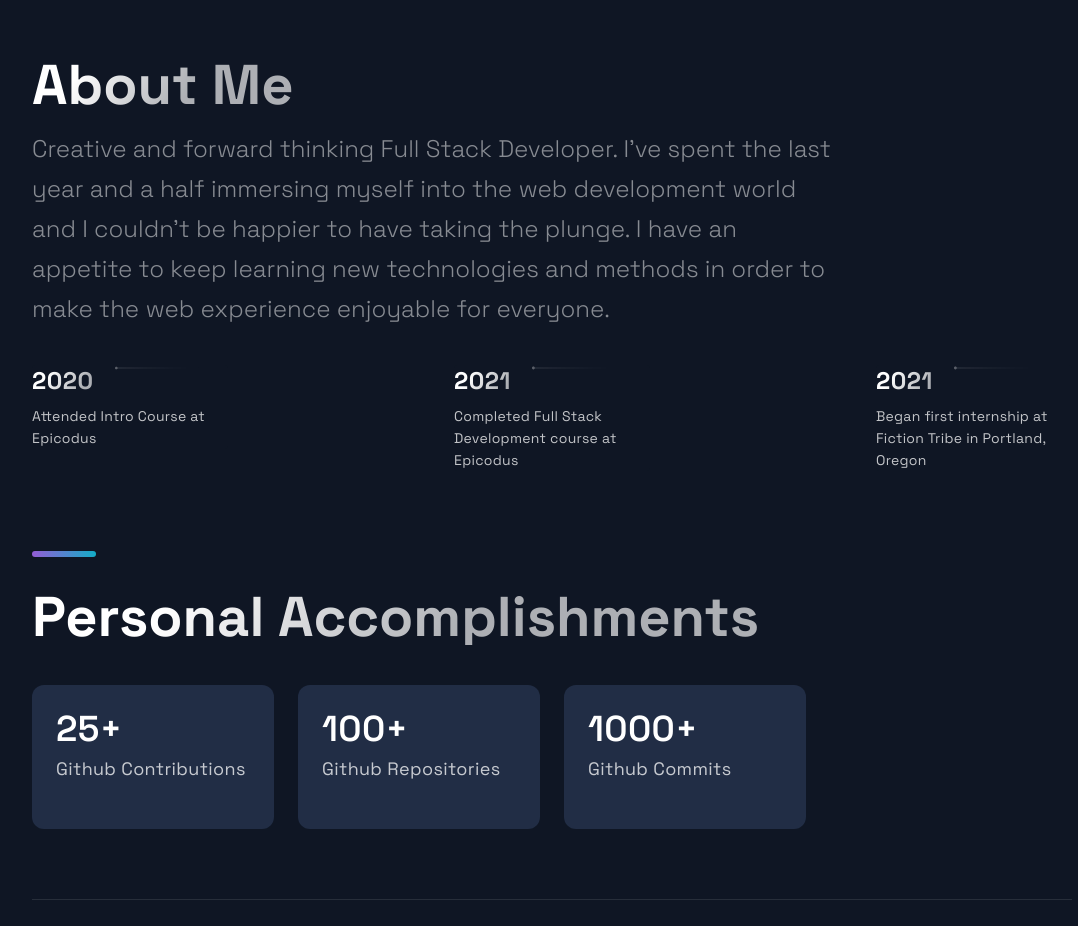
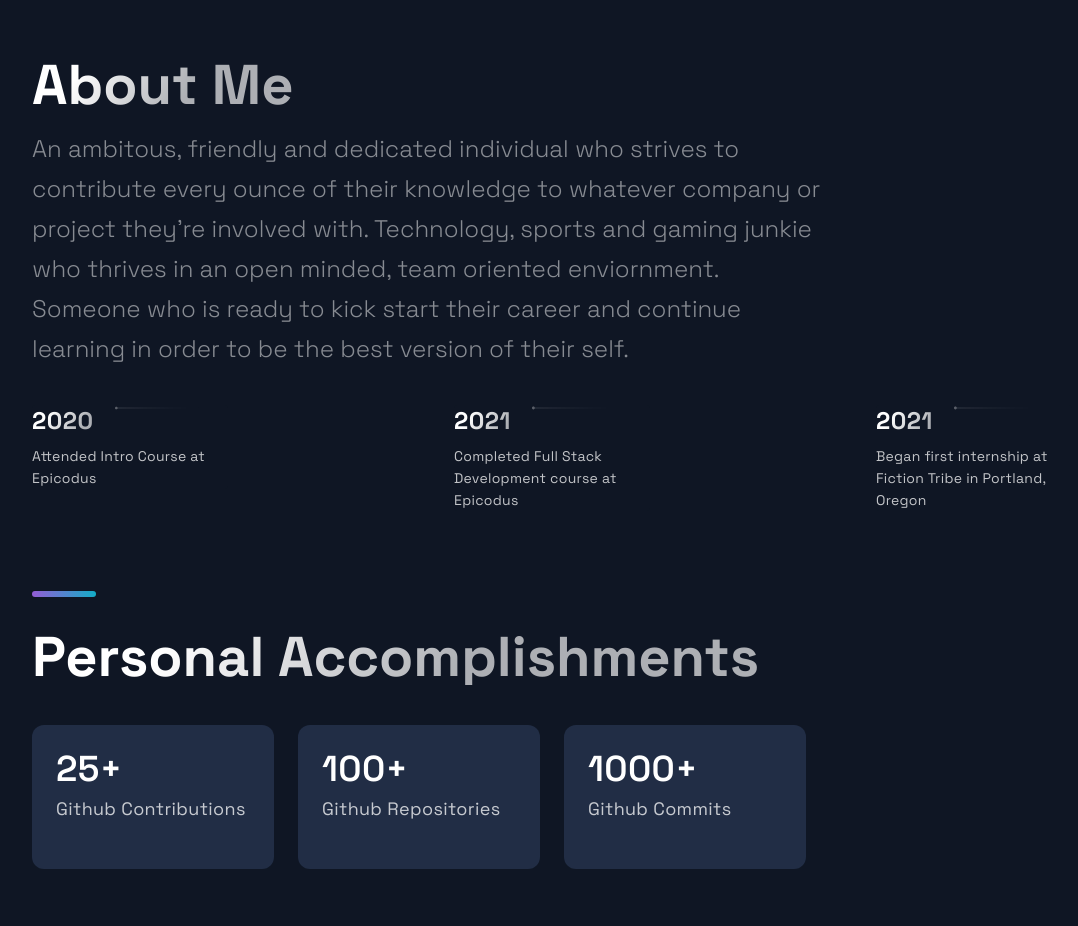
Before and after one commit to chonnessey/next-portfolio, a Next.js app: page / in a window 1280 px wide. Shown: the part 2920-3846 px from the top of the page, without its empty margins (88-1166 px from the left). Built offline with nearby package versions, Linux system fonts and the light colour scheme.

Commit message:
finish about me section

```diff
--- a/src/components/TimeLine/TimeLine.js
+++ b/src/components/TimeLine/TimeLine.js
@@ -46,7 +46,7 @@ const Timeline = () => {
     <Section id="about">
       <SectionTitle>About Me</SectionTitle>
       <SectionText>
-        Creative and forward thinking Full Stack Developer. I've spent the last year and a half immersing myself into the web development world and I couldn't be happier to have taking the plunge. I have an appetite to keep learning new technologies and methods in order to make the web experience enjoyable for everyone.
+        An ambitous, friendly and dedicated individual who strives to contribute every ounce of their knowledge to whatever company or project they're involved with. Technology, sports and gaming junkie who thrives in an open minded, team oriented enviornment. Someone who is ready to kick start their career and continue learning in order to be the best version of their self.
       </SectionText>
       <CarouselContainer ref={carouselRef} onScroll={handleScroll}>
         <>
```
